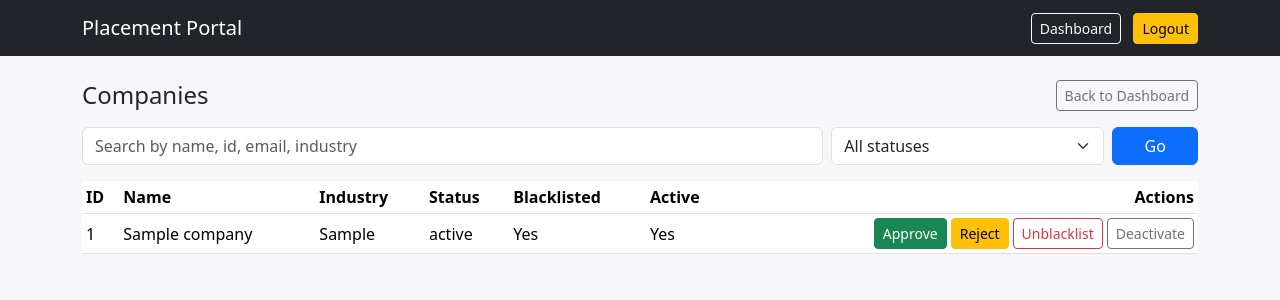
After one commit to ananjaygoel/placement-portal, a Flask app: page /admin/companies in a window 1280 px wide. The commit adds this page. Shown: the top 300 px of the page. Run offline with Flask 3, Linux system fonts and the light colour scheme; a user stored in the database is signed in; tables that the repository leaves empty hold one stand-in row (values such as "Sample post").

Commit message:
Milestone-PPA Admin-Dashboard-Management

```diff
--- a/placement_portal/admin/routes.py
+++ b/placement_portal/admin/routes.py
@@ -1,7 +1,12 @@
-from flask import Blueprint, render_template
+from __future__ import annotations
+
+from flask import Blueprint, flash, redirect, render_template, request, url_for
 from flask_login import login_required
+from sqlalchemy import or_
 
 from ..decorators import roles_required
+from ..extensions import db
+from ..models import Application, Company, Drive, Student, User
 
 bp = Blueprint("admin", __name__)
 
@@ -10,4 +15,212 @@ bp = Blueprint("admin", __name__)
 @login_required
 @roles_required("admin")
 def dashboard():
-    return render_template("admin/dashboard.html")
+    total_students = Student.query.count()
+    total_companies = Company.query.count()
+    total_drives = Drive.query.filter_by(is_deleted=False).count()
+    total_applications = Application.query.count()
+
+    pending_companies = Company.query.filter_by(approval_status="pending").count()
+    pending_drives = Drive.query.filter_by(status="pending", is_deleted=False).count()
+
+    return render_template(
+        "admin/dashboard.html",
+        total_students=total_students,
+        total_companies=total_companies,
+        total_drives=total_drives,
+        total_applications=total_applications,
+        pending_companies=pending_companies,
+        pending_drives=pending_drives,
+    )
+
+
+@bp.get("/companies")
+@login_required
+@roles_required("admin")
+def companies():
+    q = (request.args.get("q") or "").strip()
+    status = (request.args.get("status") or "").strip()
+
+    query = Company.query.join(User, Company.user_id == User.id)
+    if status:
+        query = query.filter(Company.approval_status == status)
+    if q:
+        like = f"%{q}%"
+        filters = [
+            Company.company_name.ilike(like),
+            Company.industry.ilike(like),
+            User.email.ilike(like),
+        ]
+        if q.isdigit():
+            filters.append(Company.user_id == int(q))
+        query = query.filter(or_(*filters))
+
+    items = query.order_by(Company.created_at.desc()).all()
+    return render_template("admin/companies.html", companies=items, q=q, status=status)
+
+
+@bp.post("/companies/<int:company_id>/approve")
+@login_required
+@roles_required("admin")
+def approve_company(company_id: int):
+    company = Company.query.get_or_404(company_id)
+    company.approval_status = "approved"
+    db.session.commit()
+    flash("Company approved.", "success")
+    return redirect(url_for("admin.companies"))
+
+
+@bp.post("/companies/<int:company_id>/reject")
+@login_required
+@roles_required("admin")
+def reject_company(company_id: int):
+    company = Company.query.get_or_404(company_id)
+    company.approval_status = "rejected"
+    db.session.commit()
+    flash("Company rejected.", "warning")
+    return redirect(url_for("admin.companies"))
+
+
+@bp.post("/companies/<int:company_id>/toggle-blacklist")
+@login_required
+@roles_required("admin")
+def toggle_company_blacklist(company_id: int):
+    company = Company.query.get_or_404(company_id)
+    company.is_blacklisted = not company.is_blacklisted
+    db.session.commit()
+    flash("Company blacklist updated.", "info")
+    return redirect(url_for("admin.companies"))
+
+
+@bp.post("/companies/<int:company_id>/toggle-active")
+@login_required
+@roles_required("admin")
+def toggle_company_active(company_id: int):
+    user = User.query.get_or_404(company_id)
+    user.is_active = not user.is_active
+    db.session.commit()
+    flash("Company account active status updated.", "info")
+    return redirect(url_for("admin.companies"))
+
+
+@bp.get("/students")
+@login_required
+@roles_required("admin")
+def students():
+    q = (request.args.get("q") or "").strip()
+
+    query = Student.query.join(User, Student.user_id == User.id)
+    if q:
+        like = f"%{q}%"
+        filters = [
+            Student.full_name.ilike(like),
+            Student.student_uid.ilike(like),
+            Student.phone.ilike(like),
+            User.email.ilike(like),
+        ]
+        if q.isdigit():
+            filters.append(Student.user_id == int(q))
+        query = query.filter(or_(*filters))
+
+    items = query.order_by(Student.created_at.desc()).all()
+    return render_template("admin/students.html", students=items, q=q)
+
+
+@bp.post("/students/<int:student_id>/toggle-blacklist")
+@login_required
+@roles_required("admin")
+def toggle_student_blacklist(student_id: int):
+    student = Student.query.get_or_404(student_id)
+    student.is_blacklisted = not student.is_blacklisted
+    db.session.commit()
+    flash("Student blacklist updated.", "info")
+    return redirect(url_for("admin.students"))
+
+
+@bp.post("/students/<int:student_id>/toggle-active")
+@login_required
+@roles_required("admin")
+def toggle_student_active(student_id: int):
+    user = User.query.get_or_404(student_id)
+    user.is_active = not user.is_active
+    db.session.commit()
+    flash("Student account active status updated.", "info")
+    return redirect(url_for("admin.students"))
+
+
+@bp.get("/drives")
+@login_required
+@roles_required("admin")
+def drives():
+    q = (request.args.get("q") or "").strip()
+    status = (request.args.get("status") or "").strip()
+
+    query = Drive.query.join(Company, Drive.company_id == Company.user_id)
+    if status:
+        query = query.filter(Drive.status == status)
+    query = query.filter(Drive.is_deleted.is_(False))
+
+    if q:
+        like = f"%{q}%"
+        filters = [
+            Drive.job_title.ilike(like),
+            Company.company_name.ilike(like),
+        ]
+        if q.isdigit():
+            filters.append(Drive.id == int(q))
+        query = query.filter(or_(*filters))
+
+    items = query.order_by(Drive.created_at.desc()).all()
+    return render_template("admin/drives.html", drives=items, q=q, status=status)
+
+
+@bp.post("/drives/<int:drive_id>/approve")
+@login_required
+@roles_required("admin")
+def approve_drive(drive_id: int):
+    drive = Drive.query.get_or_404(drive_id)
+    drive.status = "approved"
+    db.session.commit()
+    flash("Drive approved.", "success")
+    return redirect(url_for("admin.drives"))
+
+
+@bp.post("/drives/<int:drive_id>/reject")
+@login_required
+@roles_required("admin")
+def reject_drive(drive_id: int):
+    drive = Drive.query.get_or_404(drive_id)
+    drive.status = "rejected"
+    db.session.commit()
+    flash("Drive rejected.", "warning")
+    return redirect(url_for("admin.drives"))
+
+
+@bp.get("/applications")
+@login_required
+@roles_required("admin")
+def applications():
+    q = (request.args.get("q") or "").strip()
+
+    query = (
+        Application.query.join(Student, Application.student_id == Student.user_id)
+        .join(User, Student.user_id == User.id)
+        .join(Drive, Application.drive_id == Drive.id)
+        .join(Company, Drive.company_id == Company.user_id)
+    )
+
+    if q:
+        like = f"%{q}%"
+        filters = [
+            User.email.ilike(like),
+            Student.full_name.ilike(like),
+            Student.student_uid.ilike(like),
+            Drive.job_title.ilike(like),
+            Company.company_name.ilike(like),
+        ]
+        if q.isdigit():
+            filters.append(Application.id == int(q))
+        query = query.filter(or_(*filters))
+
+    items = query.order_by(Application.application_date.desc()).all()
+    return render_template("admin/applications.html", applications=items, q=q)
--- a/placement_portal/models.py
+++ b/placement_portal/models.py
@@ -122,7 +122,7 @@ class Drive(db.Model):
 
     status = db.Column(
         db.String(20), nullable=False, default="pending", index=True
-    )  # pending/approved/closed
+    )  # pending/approved/rejected/closed
     is_deleted = db.Column(db.Boolean, nullable=False, default=False, index=True)
 
     created_at = db.Column(db.DateTime, nullable=False, default=datetime.utcnow)
--- /dev/null
+++ b/placement_portal/templates/admin/companies.html
@@ -0,0 +1,80 @@
+{% extends "base.html" %}
+{% block title %}Manage Companies - Admin{% endblock %}
+
+{% block content %}
+  <div class="d-flex flex-wrap align-items-center justify-content-between gap-2 mb-3">
+    <h1 class="h4 mb-0">Companies</h1>
+    <a class="btn btn-outline-secondary btn-sm" href="{{ url_for('admin.dashboard') }}">Back to Dashboard</a>
+  </div>
+
+  <form class="row g-2 mb-3" method="get">
+    <div class="col-md-8">
+      <input class="form-control" name="q" value="{{ q }}" placeholder="Search by name, id, email, industry">
+    </div>
+    <div class="col-md-3">
+      <select class="form-select" name="status">
+        <option value="" {% if not status %}selected{% endif %}>All statuses</option>
+        <option value="pending" {% if status == "pending" %}selected{% endif %}>Pending</option>
+        <option value="approved" {% if status == "approved" %}selected{% endif %}>Approved</option>
+        <option value="rejected" {% if status == "rejected" %}selected{% endif %}>Rejected</option>
+      </select>
+    </div>
+    <div class="col-md-1 d-grid">
+      <button class="btn btn-primary">Go</button>
+    </div>
+  </form>
+
+  <div class="table-responsive">
+    <table class="table table-sm align-middle">
+      <thead>
+        <tr>
+          <th>ID</th>
+          <th>Name</th>
+          <th>Industry</th>
+          <th>Status</th>
+          <th>Blacklisted</th>
+          <th>Active</th>
+          <th class="text-end">Actions</th>
+        </tr>
+      </thead>
+      <tbody>
+        {% for c in companies %}
+          <tr>
+            <td>{{ c.user_id }}</td>
+            <td>{{ c.company_name }}</td>
+            <td>{{ c.industry }}</td>
+            <td>{{ c.approval_status }}</td>
+            <td>{{ "Yes" if c.is_blacklisted else "No" }}</td>
+            <td>{{ "Yes" if c.user.is_active else "No" }}</td>
+            <td class="text-end">
+              <div class="d-inline-flex gap-1">
+                {% if c.approval_status != "approved" %}
+                  <form method="post" action="{{ url_for('admin.approve_company', company_id=c.user_id) }}">
+                    <input type="hidden" name="csrf_token" value="{{ csrf_token() }}">
+                    <button class="btn btn-success btn-sm">Approve</button>
+                  </form>
+                {% endif %}
+                {% if c.approval_status != "rejected" %}
+                  <form method="post" action="{{ url_for('admin.reject_company', company_id=c.user_id) }}">
+                    <input type="hidden" name="csrf_token" value="{{ csrf_token() }}">
+                    <button class="btn btn-warning btn-sm">Reject</button>
+                  </form>
+                {% endif %}
+                <form method="post" action="{{ url_for('admin.toggle_company_blacklist', company_id=c.user_id) }}">
+                  <input type="hidden" name="csrf_token" value="{{ csrf_token() }}">
+                  <button class="btn btn-outline-danger btn-sm">{{ "Unblacklist" if c.is_blacklisted else "Blacklist" }}</button>
+                </form>
+                <form method="post" action="{{ url_for('admin.toggle_company_active', company_id=c.user_id) }}">
+                  <input type="hidden" name="csrf_token" value="{{ csrf_token() }}">
+                  <button class="btn btn-outline-secondary btn-sm">{{ "Deactivate" if c.user.is_active else "Activate" }}</button>
+                </form>
+              </div>
+            </td>
+          </tr>
+        {% else %}
+          <tr><td colspan="7" class="text-muted">No companies found.</td></tr>
+        {% endfor %}
+      </tbody>
+    </table>
+  </div>
+{% endblock %}
```
Also changed, not shown: placement_portal/templates/admin/applications.html (added, +47 -0 lines), placement_portal/templates/admin/dashboard.html (+46 -2 lines), placement_portal/templates/admin/drives.html (added, +71 -0 lines), placement_portal/templates/admin/students.html (added, +62 -0 lines).
